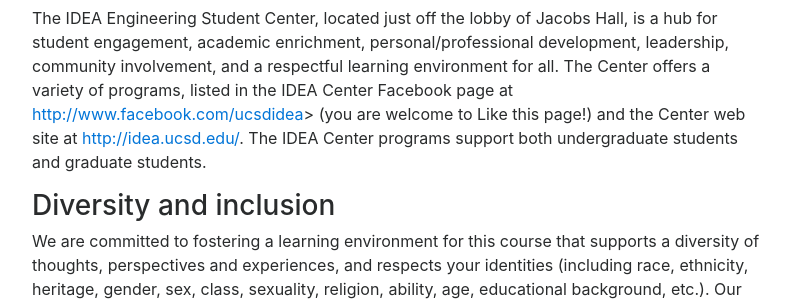
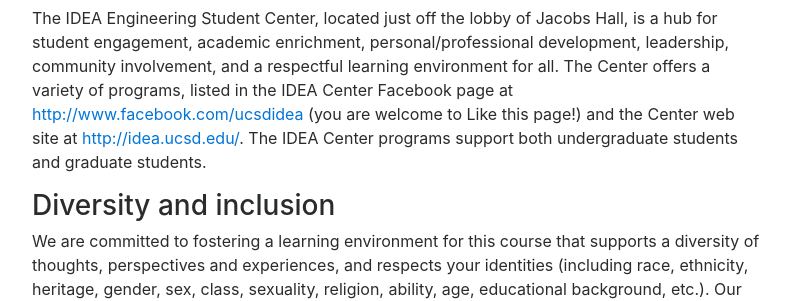
Before and after one commit to ucsd-cse8a-f18/ucsd-cse8a-f18.github.io, a Jekyll site: the page built from index.md, in a window 1280 px wide and 1400 px high, scrolled down 15446 px. Shown: the part 156-457 px from the top of the window, without its empty margins (243-1033 px from the left). Built offline with Jekyll 4.4.1, drawn with Linux system fonts in a browser that asks for light colours; nearby versions of some CDN libraries.

Commit message:
small fix

```diff
--- a/index.md
+++ b/index.md
@@ -737,7 +737,7 @@ You may call the Human Research Protections Program Office at 858-246-HRPP (858-
 ## Student Resources and Support
 
 ### IDEA Engineering Student Center
-The IDEA Engineering Student Center, located just off the lobby of Jacobs Hall, is a hub for student engagement, academic enrichment, personal/professional development, leadership, community involvement, and a respectful learning environment for all.  The Center offers a variety of programs, listed in the IDEA Center Facebook page at <a href="http://www.facebook.com/ucsdidea/" target="_blank">http://www.facebook.com/ucsdidea</a>> (you are welcome to Like this page!) and the Center web site at <a href="http://idea.ucsd.edu/" target="_blank">http://idea.ucsd.edu/</a>.  The IDEA Center programs support both undergraduate students and graduate students.
+The IDEA Engineering Student Center, located just off the lobby of Jacobs Hall, is a hub for student engagement, academic enrichment, personal/professional development, leadership, community involvement, and a respectful learning environment for all.  The Center offers a variety of programs, listed in the IDEA Center Facebook page at <a href="http://www.facebook.com/ucsdidea/" target="_blank">http://www.facebook.com/ucsdidea</a> (you are welcome to Like this page!) and the Center web site at <a href="http://idea.ucsd.edu/" target="_blank">http://idea.ucsd.edu/</a>.  The IDEA Center programs support both undergraduate students and graduate students.
 
 
 ### Diversity and inclusion
```
Also changed, not shown: other parts of index.md (+1 -0 lines).
